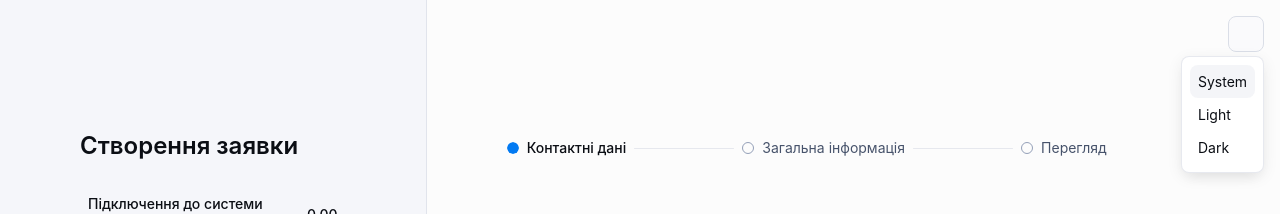
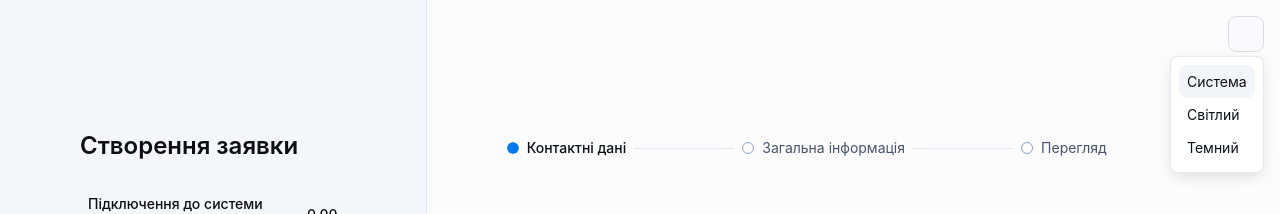
Before and after one commit to shengen-calculator/oselya.page, a React (Create React App) app: page /apply-to in a window 1280 px wide. Both pictures are taken after a click on the button 1246 px from the left and 34 px from the top of the page. Shown: the top 214 px of the page. Built offline with nearby package versions, Linux system fonts and the light colour scheme; some icons are missing.

Commit message:
small changes

```diff
--- a/src/shared-theme/ColorModeIconDropdown.tsx
+++ b/src/shared-theme/ColorModeIconDropdown.tsx
@@ -75,13 +75,13 @@ export default function ColorModeIconDropdown(props: IconButtonOwnProps) {
         anchorOrigin={{ horizontal: 'right', vertical: 'bottom' }}
       >
         <MenuItem selected={mode === 'system'} onClick={handleMode('system')}>
-          System
+          Система
         </MenuItem>
         <MenuItem selected={mode === 'light'} onClick={handleMode('light')}>
-          Light
+          Світлий
         </MenuItem>
         <MenuItem selected={mode === 'dark'} onClick={handleMode('dark')}>
-          Dark
+          Темний
         </MenuItem>
       </Menu>
     </React.Fragment>
```
